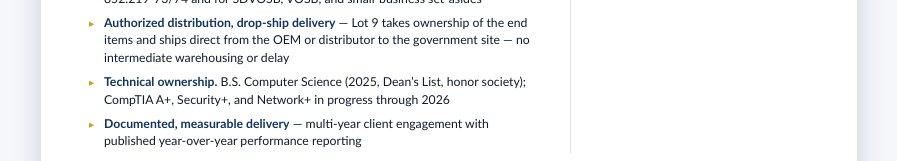
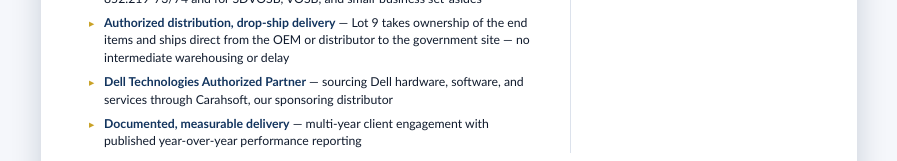
Before and after one commit to Lot-Nine/lot9llc-website, a plain HTML site: page capability-statement.html in a window 1280 px wide. Shown: the part 936-1097 px from the top of the page, without its empty margins (191-1088 px from the left). Drawn offline with Linux system fonts and the light colour scheme.

Commit message:
Capability statement: add Dell Technologies Authorized Partner credential
- Swap the redundant Technical Ownership differentiator (degree/CompTIA already
  in the sidebar Credentials) for the Dell Technologies Authorized Partner status
- Regenerate the 1-page PDF; verified single page after the edit (a longer first
  draft overflowed to 2 pages and was tightened)

Co-Authored-By: Claude Opus 4.8 <noreply@anthropic.com>

```diff
--- a/capability-statement.html
+++ b/capability-statement.html
@@ -253,8 +253,8 @@
             <li><b>Authorized distribution, drop-ship delivery</b> &mdash; Lot 9 takes ownership
               of the end items and ships direct from the OEM or distributor to the government
               site &mdash; no intermediate warehousing or delay</li>
-            <li><b>Technical ownership.</b> B.S. Computer Science (2025, Dean&rsquo;s List, honor
-              society); CompTIA A+, Security+, and Network+ in progress through 2026</li>
+            <li><b>Dell Technologies Authorized Partner</b> &mdash; sourcing Dell hardware, software,
+              and services through Carahsoft, our sponsoring distributor</li>
             <li><b>Documented, measurable delivery</b> &mdash; multi-year client engagement with
               published year-over-year performance reporting</li>
           </ul>
```
Also changed, not shown: 1 other file.
